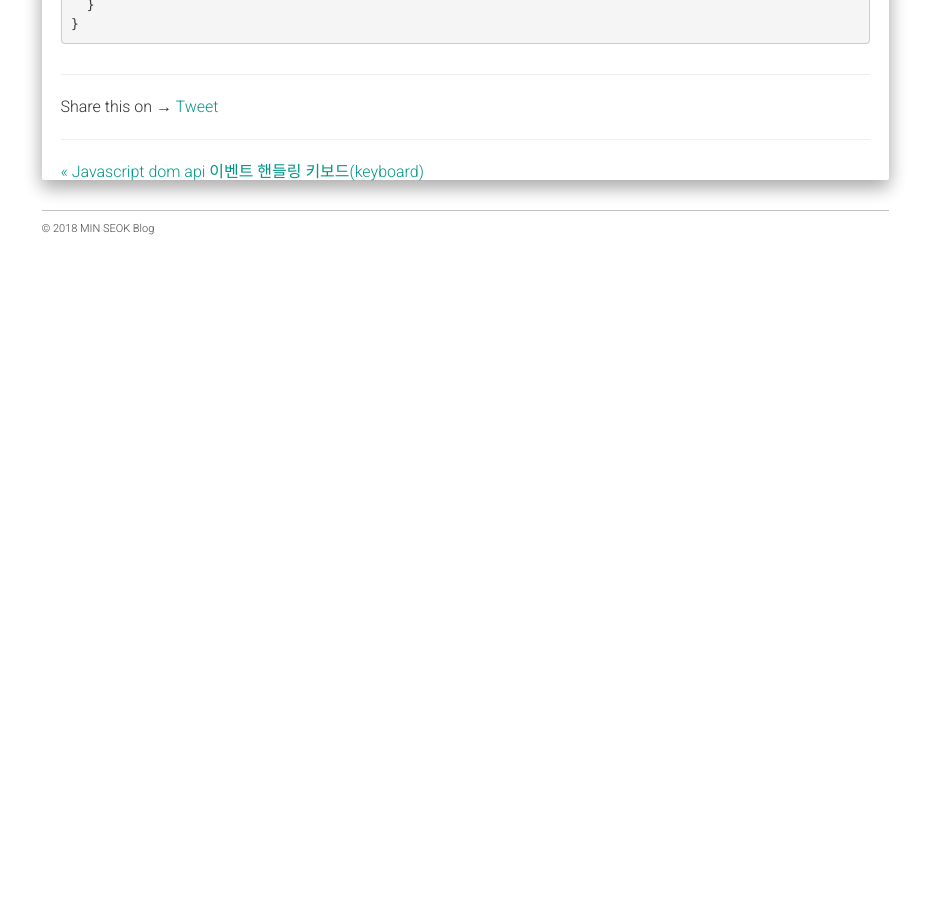
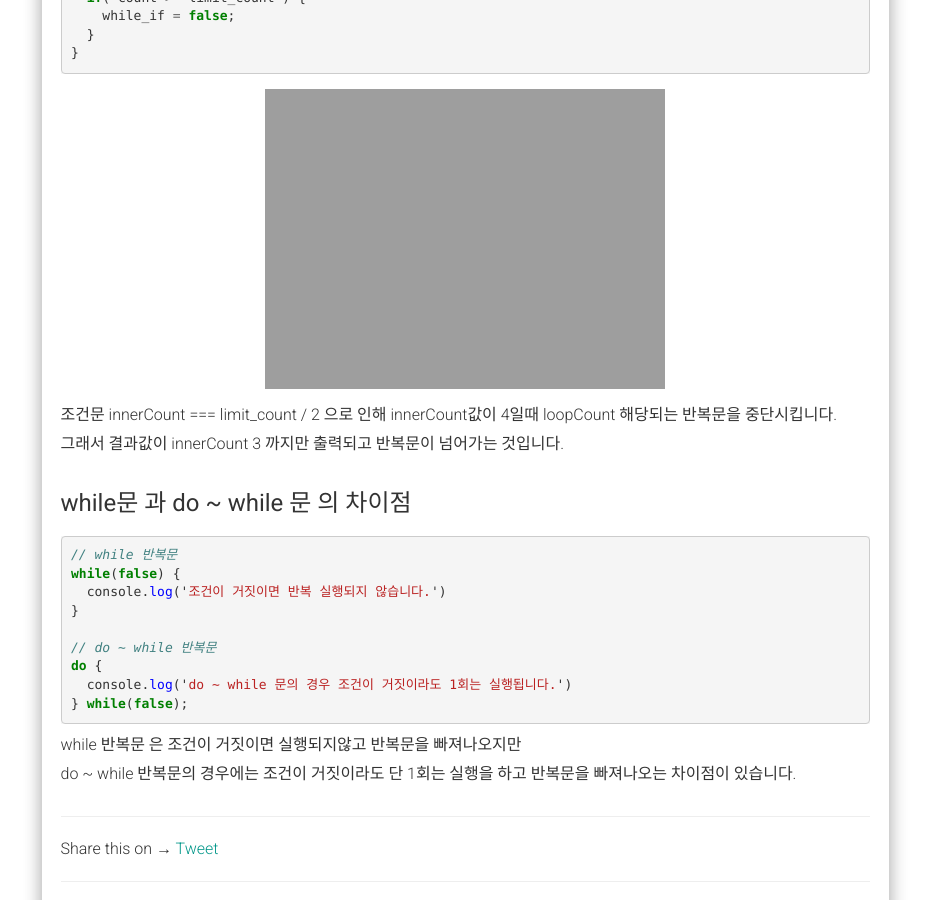
Before and after one commit to alalstjr/promote.github.io, a Jekyll site: the page built from _posts/2018-09-25-JavaScript 배열(Array)과 반복(Iteration)-제어문.md, in a window 1280 px wide and 900 px high, scrolled down 4272 px. Shown: the whole window, without its empty margins (321-1251 px from the left). Built offline with Jekyll 4.4.1, drawn with Linux system fonts in a browser that asks for light colours; nearby versions of some CDN libraries; our own code applies the rules of GitHub Pages for plain Markdown files; comment, search, counter and statistics services are not loaded; before the commit the page ends 4536 px from its top, so only the background shows below that; some of the changed text lies outside the part shown.

Commit message:
Update 2018-09-25-JavaScript 배열(Array)과 반복(Iteration)-제어문.md

```diff
--- a/_posts/2018-09-25-JavaScript 배열(Array)과 반복(Iteration)-제어문.md
+++ b/_posts/2018-09-25-JavaScript 배열(Array)과 반복(Iteration)-제어문.md
@@ -123,6 +123,7 @@ while(while_if) {
 
 <div class="box">
   <div class="small-title">label 문</div>
+  <p>2중 중첩 반복문일 경우에 사용합니다.</p>
 {% highlight javascript %}
 var while_if = true;
 var count = 0;
@@ -153,4 +154,26 @@ while(while_if) {
   }
 }
 {% endhighlight %}
+<div class="img-box">
+  <img src="{{ site.baseurl }}/static/img/post/2018-09-25-9.png" alt="자바스크립트 출력확인" />
 </div>
+<p>조건문 innerCount === limit_count / 2 으로 인해 innerCount값이 4일때 loopCount 해당되는 반복문을 중단시킵니다.</p>
+<p>그래서 결과값이 innerCount 3 까지만 출력되고 반복문이 넘어가는 것입니다.</p>
+</div>
+
+<div class="box">
+  <div class="small-title">while문 과 do ~ while 문 의 차이점</div>
+{% highlight javascript %}
+// while 반복문
+while(false) {
+  console.log('조건이 거짓이면 반복 실행되지 않습니다.')
+}
+
+// do ~ while 반복문
+do {
+  console.log('do ~ while 문의 경우 조건이 거짓이라도 1회는 실행됩니다.')
+} while(false);
+{% endhighlight %}
+<p>while 반복문 은 조건이 거짓이면 실행되지않고 반복문을 빠져나오지만</p>
+<p>do ~ while 반복문의 경우에는 조건이 거짓이라도 단 1회는 실행을 하고 반복문을 빠져나오는 차이점이 있습니다.</p>
+</div>
```
